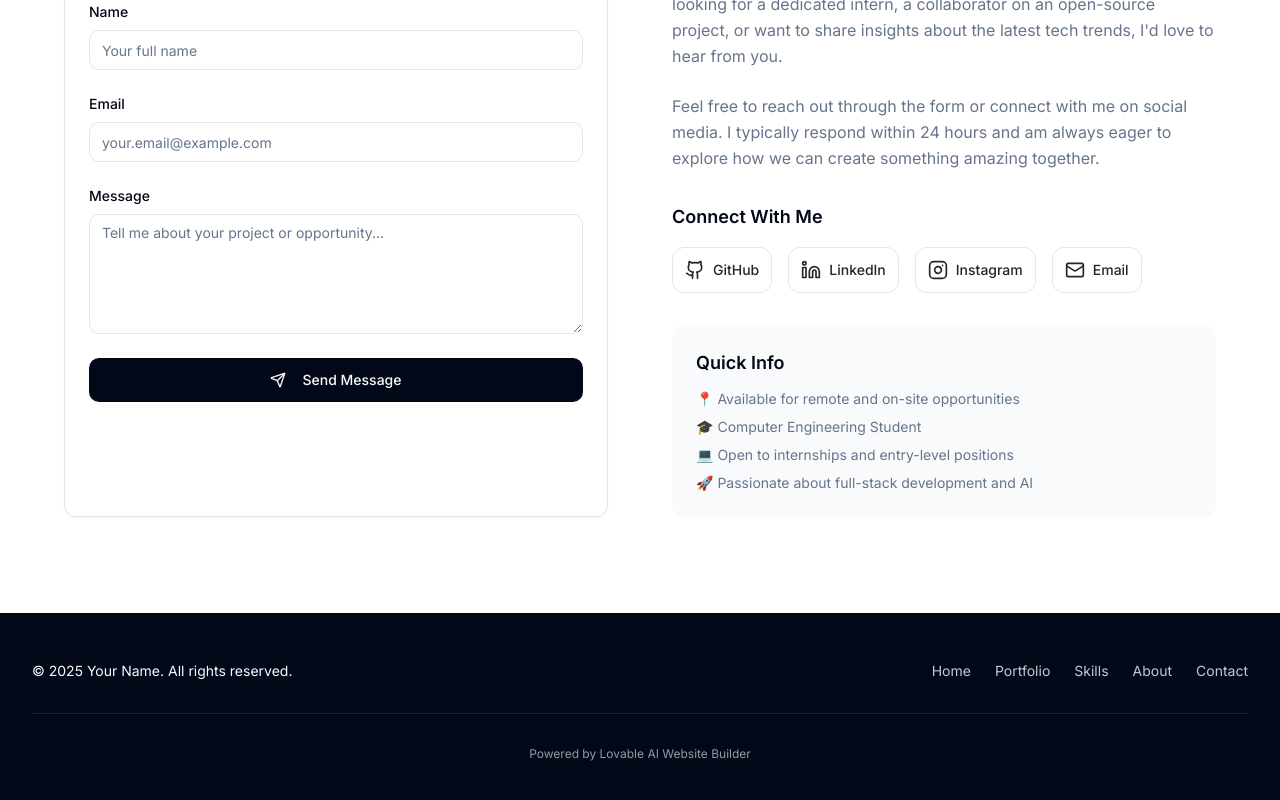
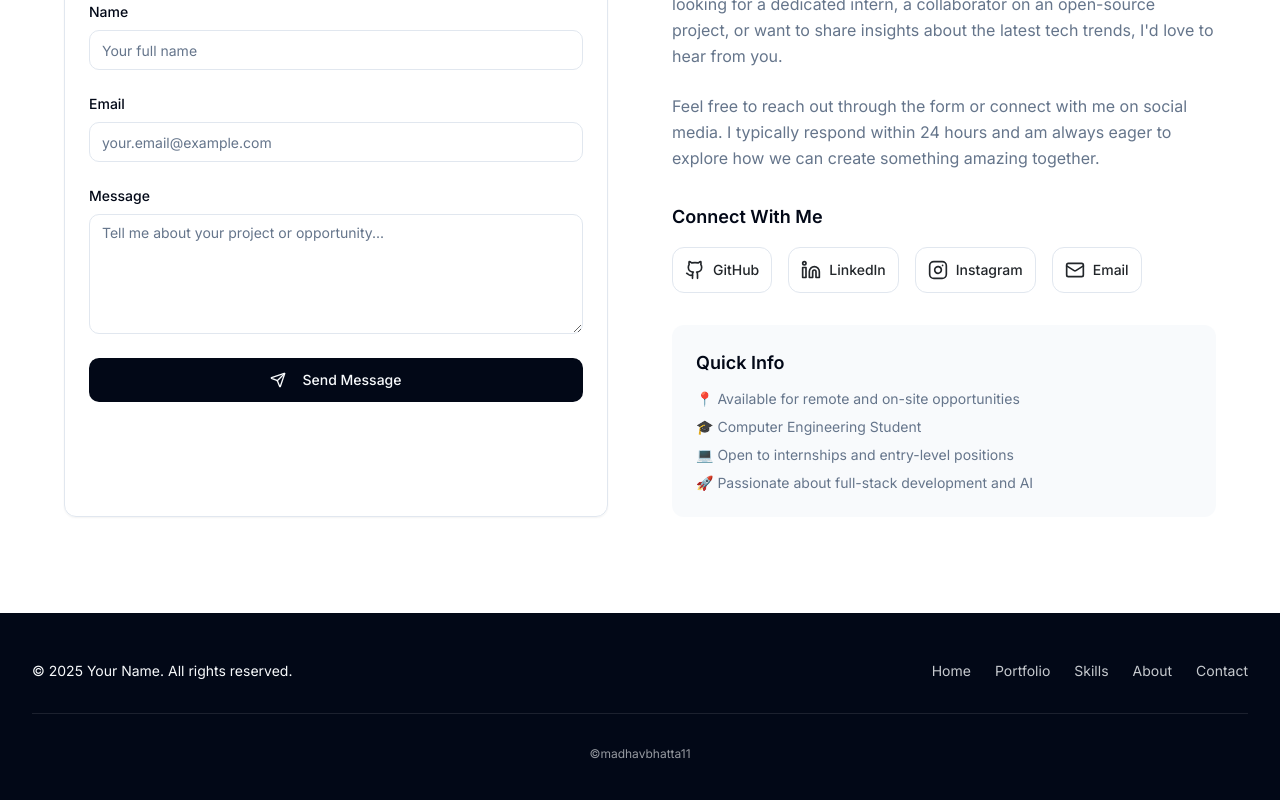
Before and after one commit to madhavbhatta11/madhavbhatta11-69, a React (Vite) app: page / in a window 1280 px wide. Shown: the part 7007-7807 px from the top of the page. Built offline with nearby package versions, Linux system fonts and the light colour scheme.

Commit message:
Update Footer.tsx

```diff
--- a/src/components/Footer.tsx
+++ b/src/components/Footer.tsx
@@ -44,7 +44,7 @@ const Footer = () => {
         {/* Bottom Section */}
         <div className="border-t border-primary-foreground/10 mt-8 pt-8 text-center">
           <p className="text-xs text-primary-foreground/60">
-            Powered by Lovable AI Website Builder
+          ©madhavbhatta11
           </p>
         </div>
       </div>
```
